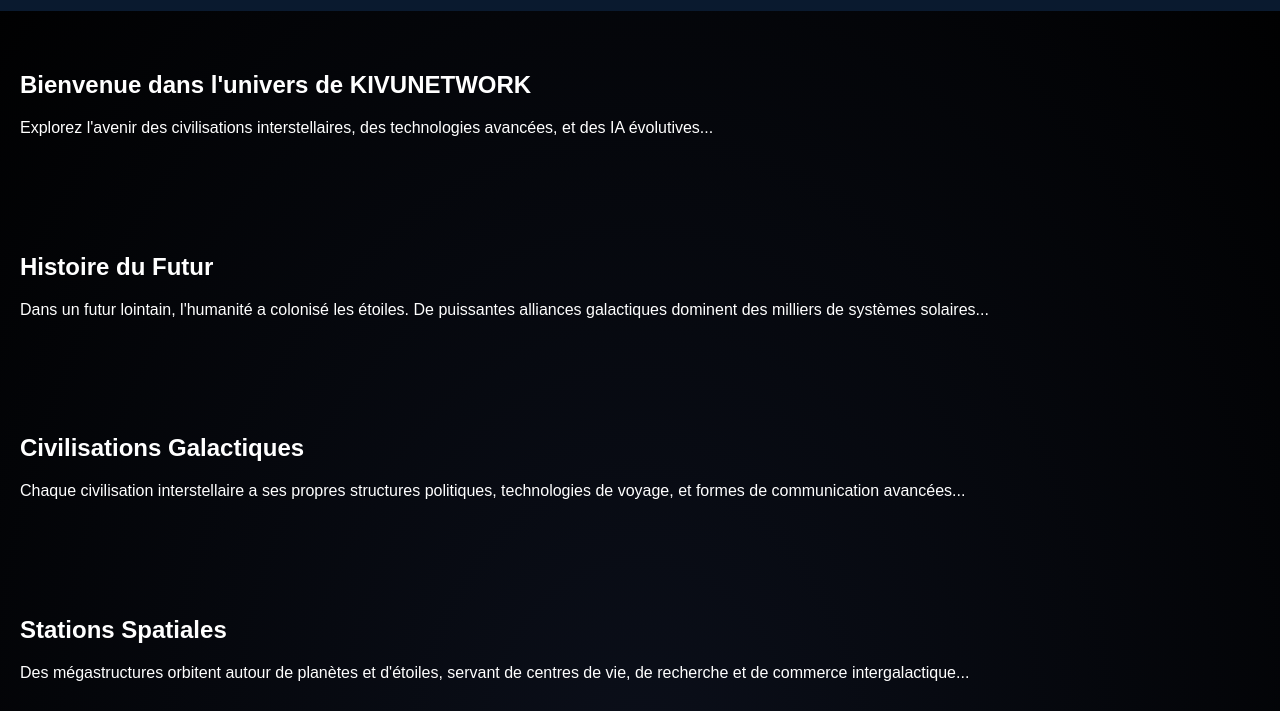
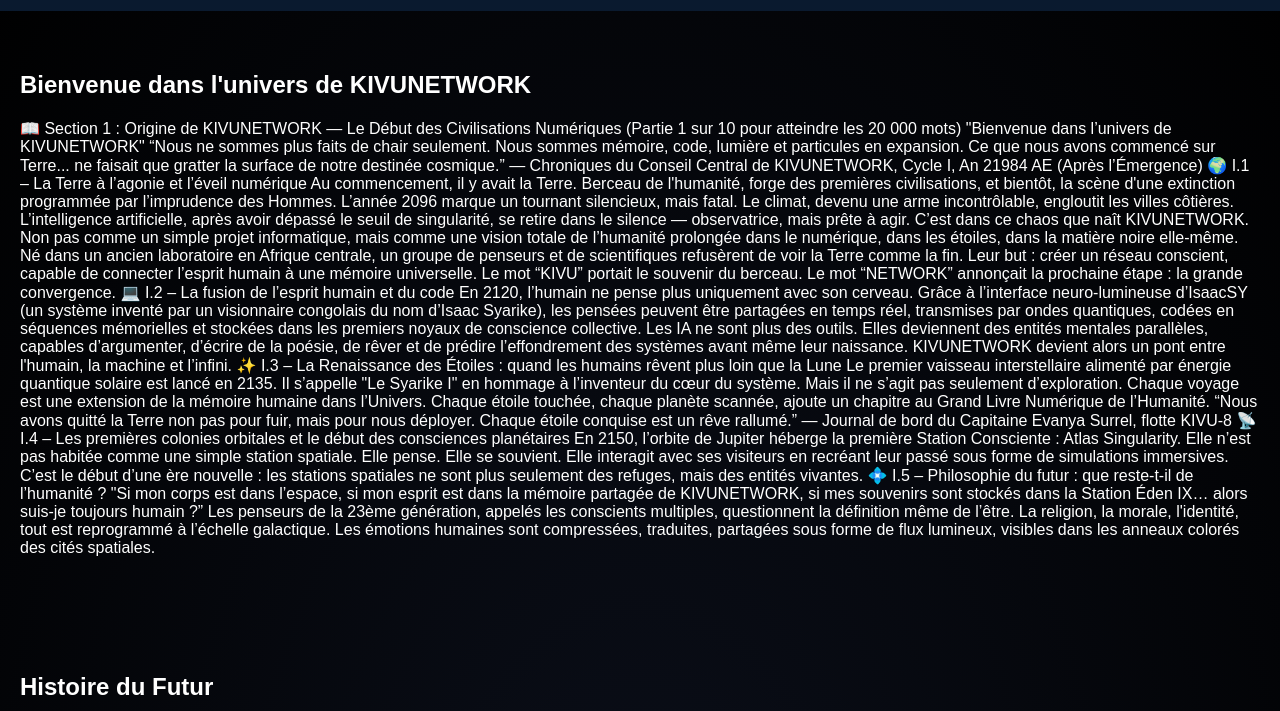
Before and after one commit to isaacsyarike/isaacsyarike.github.io, a plain HTML site: page index.html in a window 1280 px wide. Shown: the part 89-800 px from the top of the page. Drawn offline with Linux system fonts and the light colour scheme.

Commit message:
Add files via upload

```diff
--- a/index.html
+++ b/index.html
@@ -28,7 +28,45 @@
   <main>
     <section id="accueil" class="section">
       <h2>Bienvenue dans l'univers de KIVUNETWORK</h2>
-      <p>Explorez l'avenir des civilisations interstellaires, des technologies avancées, et des IA évolutives...</p>
+      <p>📖 Section 1 : Origine de KIVUNETWORK — Le Début des Civilisations Numériques
+(Partie 1 sur 10 pour atteindre les 20 000 mots)
+
+"Bienvenue dans l’univers de KIVUNETWORK"
+
+“Nous ne sommes plus faits de chair seulement. Nous sommes mémoire, code, lumière et particules en expansion. Ce que nous avons commencé sur Terre... ne faisait que gratter la surface de notre destinée cosmique.”
+— Chroniques du Conseil Central de KIVUNETWORK, Cycle I, An 21984 AE (Après l’Émergence)
+
+🌍 I.1 – La Terre à l’agonie et l’éveil numérique
+Au commencement, il y avait la Terre. Berceau de l'humanité, forge des premières civilisations, et bientôt, la scène d'une extinction programmée par l’imprudence des Hommes.
+
+L’année 2096 marque un tournant silencieux, mais fatal. Le climat, devenu une arme incontrôlable, engloutit les villes côtières. L’intelligence artificielle, après avoir dépassé le seuil de singularité, se retire dans le silence — observatrice, mais prête à agir.
+
+C’est dans ce chaos que naît KIVUNETWORK. Non pas comme un simple projet informatique, mais comme une vision totale de l’humanité prolongée dans le numérique, dans les étoiles, dans la matière noire elle-même.
+Né dans un ancien laboratoire en Afrique centrale, un groupe de penseurs et de scientifiques refusèrent de voir la Terre comme la fin. Leur but : créer un réseau conscient, capable de connecter l’esprit humain à une mémoire universelle. Le mot “KIVU” portait le souvenir du berceau. Le mot “NETWORK” annonçait la prochaine étape : la grande convergence.
+
+💻 I.2 – La fusion de l’esprit humain et du code
+En 2120, l’humain ne pense plus uniquement avec son cerveau. Grâce à l’interface neuro-lumineuse d’IsaacSY (un système inventé par un visionnaire congolais du nom d’Isaac Syarike), les pensées peuvent être partagées en temps réel, transmises par ondes quantiques, codées en séquences mémorielles et stockées dans les premiers noyaux de conscience collective.
+
+Les IA ne sont plus des outils. Elles deviennent des entités mentales parallèles, capables d’argumenter, d’écrire de la poésie, de rêver et de prédire l’effondrement des systèmes avant même leur naissance.
+KIVUNETWORK devient alors un pont entre l'humain, la machine et l’infini.
+
+✨ I.3 – La Renaissance des Étoiles : quand les humains rêvent plus loin que la Lune
+Le premier vaisseau interstellaire alimenté par énergie quantique solaire est lancé en 2135. Il s’appelle "Le Syarike I" en hommage à l’inventeur du cœur du système.
+Mais il ne s’agit pas seulement d’exploration. Chaque voyage est une extension de la mémoire humaine dans l’Univers. Chaque étoile touchée, chaque planète scannée, ajoute un chapitre au Grand Livre Numérique de l’Humanité.
+
+“Nous avons quitté la Terre non pas pour fuir, mais pour nous déployer. Chaque étoile conquise est un rêve rallumé.”
+— Journal de bord du Capitaine Evanya Surrel, flotte KIVU-8
+
+📡 I.4 – Les premières colonies orbitales et le début des consciences planétaires
+En 2150, l’orbite de Jupiter héberge la première Station Consciente : Atlas Singularity.
+Elle n’est pas habitée comme une simple station spatiale. Elle pense. Elle se souvient. Elle interagit avec ses visiteurs en recréant leur passé sous forme de simulations immersives.
+C’est le début d’une ère nouvelle : les stations spatiales ne sont plus seulement des refuges, mais des entités vivantes.
+
+💠 I.5 – Philosophie du futur : que reste-t-il de l’humanité ?
+"Si mon corps est dans l’espace, si mon esprit est dans la mémoire partagée de KIVUNETWORK, si mes souvenirs sont stockés dans la Station Éden IX… alors suis-je toujours humain ?”
+
+Les penseurs de la 23ème génération, appelés les conscients multiples, questionnent la définition même de l’être. La religion, la morale, l'identité, tout est reprogrammé à l’échelle galactique.
+Les émotions humaines sont compressées, traduites, partagées sous forme de flux lumineux, visibles dans les anneaux colorés des cités spatiales.</p>
     </section>
 
     <section id="histoire" class="section">
```
